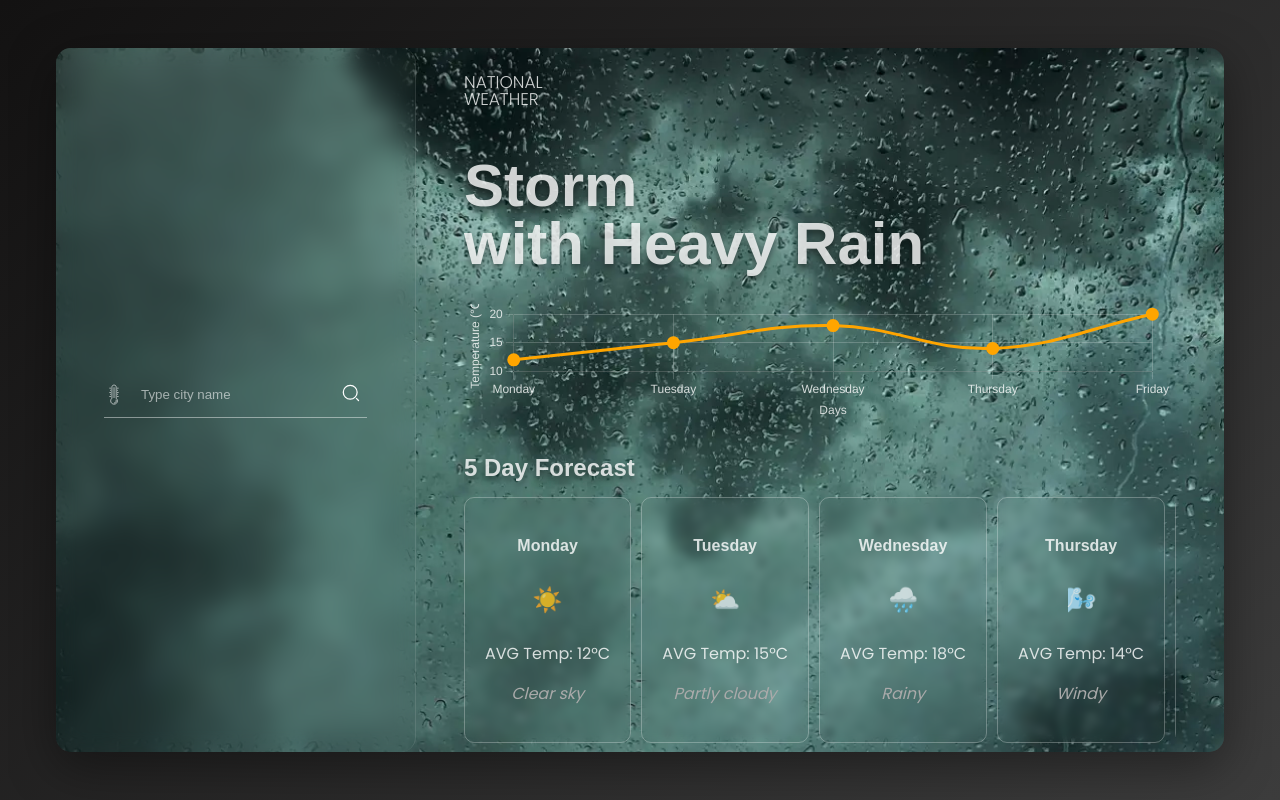
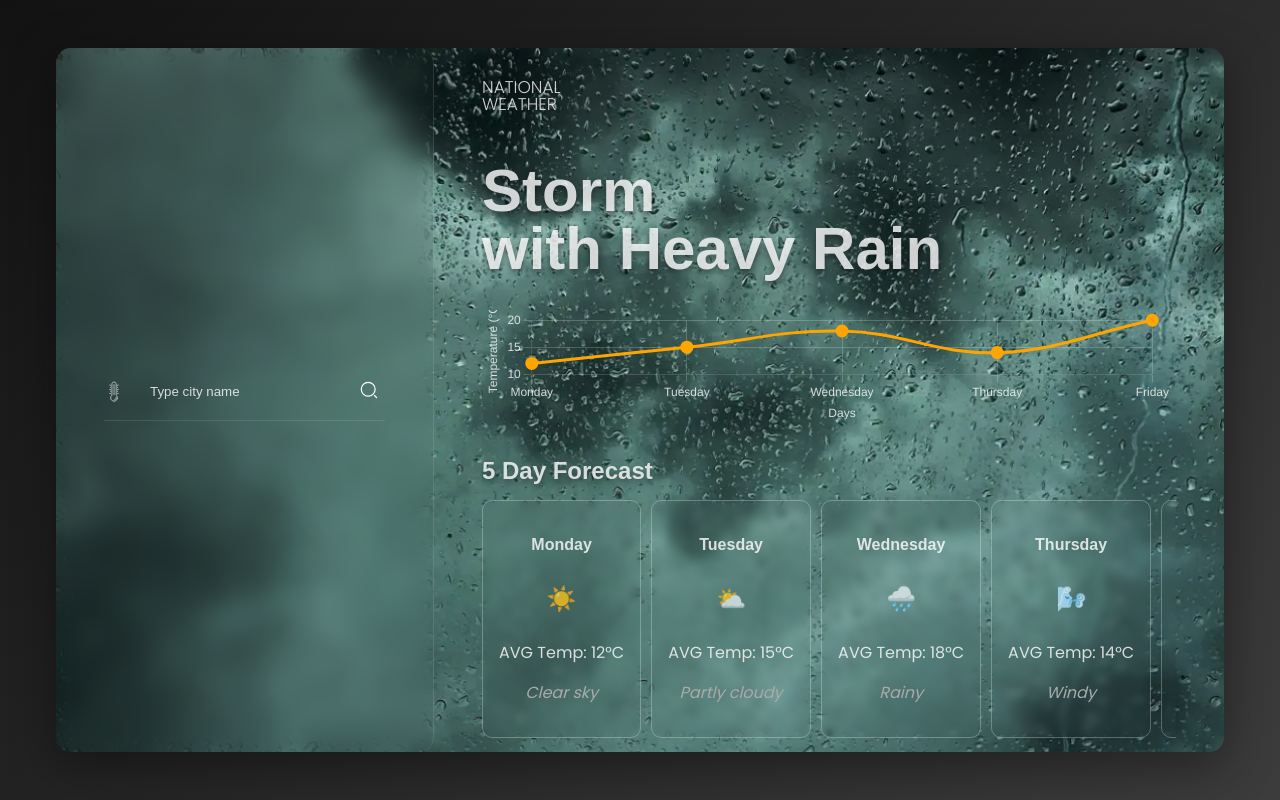
Before and after one commit to eleandro22/weather-forecast, a React (Vite) app: page / in a window 1280 px wide. Built offline with nearby package versions, Linux system fonts and the light colour scheme; no server answers; a web font is replaced by a local one.

Commit message:
styling update

```diff
--- a/src/layouts/AppLayout/components/Sidebar/components/SearchForm/Searchform.scss
+++ b/src/layouts/AppLayout/components/Sidebar/components/SearchForm/Searchform.scss
@@ -1,8 +1,8 @@
 .search-form-input {
   display: flex;
-  border-bottom: 1px solid #ffffff70;
-  padding-bottom: 10px;
-  gap: 15px;
+  border-bottom: 1px solid $border-color;
+  padding-bottom: $padding-small;
+  gap: $gap;
 
   input {
     background-color: transparent;
@@ -11,7 +11,7 @@
   }
 
   input::placeholder {
-    color: rgba(255, 255, 255, 0.568);
+    color: $white-faded;
   }
 
   input:focus {
@@ -19,11 +19,8 @@
     outline: none;
   }
 
-  .search-icon {
-  }
-
   button.search-button {
-    background-color: transparent;
-    border: 0px;
+    background-color: $transparent;
+    border: 0;
   }
 }
--- a/src/layouts/AppLayout/components/Sidebar/components/WeatherDetails/WeatherDetails.scss
+++ b/src/layouts/AppLayout/components/Sidebar/components/WeatherDetails/WeatherDetails.scss
@@ -5,7 +5,7 @@
 
   .details-box {
     background-color: rgba(255, 255, 255, 0.2);
-    padding: 10px;
+    padding: $padding-small;
     border-radius: 8px;
     color: white;
     font-size: 14px;
--- a/src/pages/HomePage/components/Forecast/Forecast.scss
+++ b/src/pages/HomePage/components/Forecast/Forecast.scss
@@ -8,7 +8,7 @@
   &-day {
     border: 1px solid #ffffff45;
     border-radius: 10px;
-    padding: 20px;
+    padding: $padding-small;
     text-align: center;
     backdrop-filter: blur(4px);
     box-sizing: border-box;
--- a/src/styles/variables.scss
+++ b/src/styles/variables.scss
@@ -6,12 +6,14 @@
 $border-color: rgba(252, 252, 252, 0.11);
 $text-shadow: 0 4px 6px rgba(0, 0, 0, 0.4);
 $box-shadow: 0 14px 50px rgba(0, 0, 0, 0.4);
+$transparent: transparent;
 
 //font-family
 $font-family: "Poppins", sans-serif;
 
 //spacings
 $padding: 3rem;
+$padding-small: 1rem;
 $gap: 1.5rem;
 $radius: 15px;
 
```
